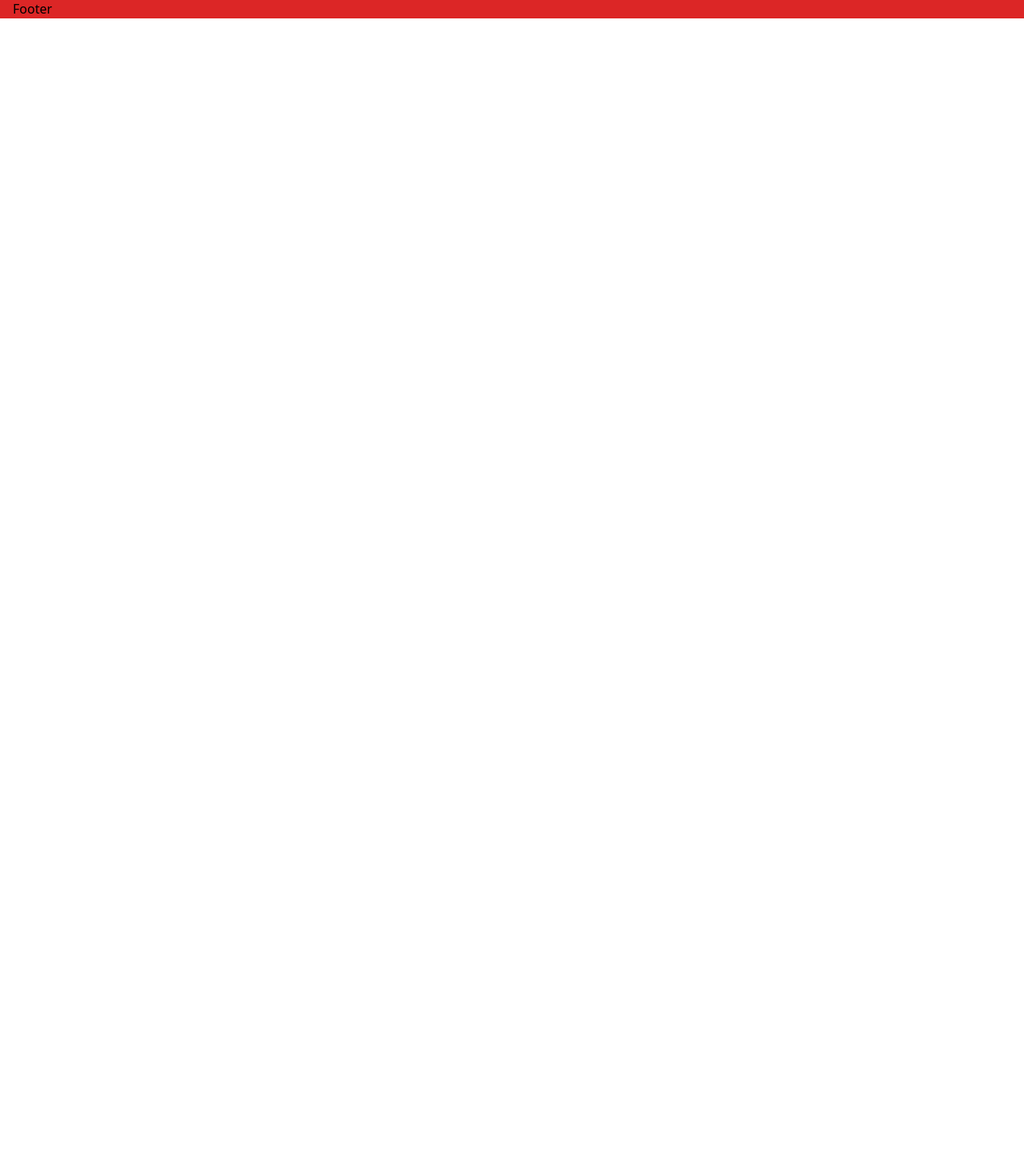
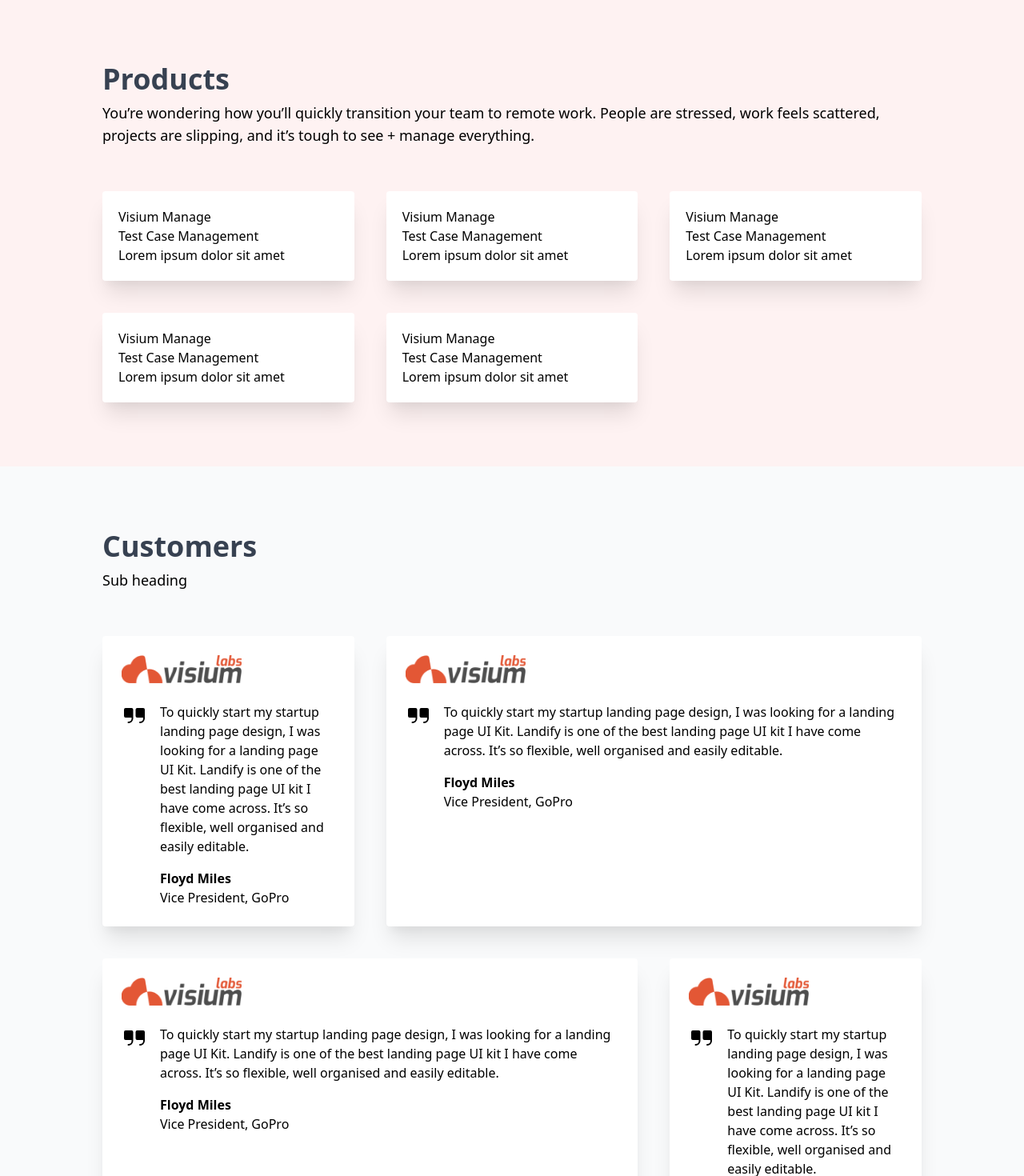
Before and after one commit to arda-e/vLabsWeb, a Next.js app in the folder vlabsweb/: page / in a window 1280 px wide. Shown: the part 500-1970 px from the top of the page at 80% size. Before the commit the page ends 800 px from the top, so only its background shows below. Built offline with nearby package versions, Linux system fonts and the light colour scheme.

Commit message:
tailwind ekleniyor.

```diff
--- /dev/null
+++ b/vlabsweb/components/Customers/CustomerCard.js
@@ -0,0 +1,29 @@
+import Image from 'next/image'
+
+const CustomerCard = ({logoSrc, description, name, title}) => {
+    return (
+        <div className="bg-white p-6 rounded flex items-stretch shadow-xl">
+            <div className="flex flex-col">
+            <div className="flex">
+                <Image src="/visium-labs-logo.png" height="35" width="150" />
+            </div>
+            <div className="flex flex-row mt-6">
+                <div className="font-bold text-6xl mr-4">
+                <svg xmlns="http://www.w3.org/2000/svg" width="32" height="32" fill="#000000" viewBox="0 0 256 256"><rect width="256" height="256" fill="none"></rect><path d="M116,72v88a48.05436,48.05436,0,0,1-48,48,8,8,0,0,1,0-16,32.036,32.036,0,0,0,32-32v-8H40a16.01833,16.01833,0,0,1-16-16V72A16.01833,16.01833,0,0,1,40,56h60A16.01833,16.01833,0,0,1,116,72ZM216,56H156a16.01833,16.01833,0,0,0-16,16v64a16.01833,16.01833,0,0,0,16,16h60v8a32.036,32.036,0,0,1-32,32,8,8,0,0,0,0,16,48.05436,48.05436,0,0,0,48-48V72A16.01833,16.01833,0,0,0,216,56Z"></path></svg>                </div>
+                <div>
+                    <div className="">To quickly start my startup landing page design, I was looking for a landing page UI Kit.
+                Landify is one of the best landing page UI kit I have come across.
+                It’s so flexible, well organised and easily editable.
+                    </div>
+                    <div className="flex flex-col mt-4 mr-4">
+                        <div className="font-bold text-md">Floyd Miles</div>
+                        <div>Vice President, GoPro</div>
+                    </div>
+                </div>
+            </div>
+            </div>
+        </div>
+    )
+}
+
+export default CustomerCard
--- /dev/null
+++ b/vlabsweb/components/Customers/Customers.js
@@ -0,0 +1,27 @@
+import CustomerCard from './CustomerCard'
+const Customers = () => {
+    return (
+        <section className="py-10 md:py-20 px-5 md:px-32 bg-gray-50 flex flex-col justify-center">
+            <div id="heading" className="flex flex-col mb-14">
+                <div className="text-center md:text-left font-bold text-3xl md:text-4xl text-gray-700">Customers</div>
+                <div className="text-center md:text-left mt-2 text-md md:text-lg">Sub heading</div>
+            </div>
+            <div className="grid grid-cols-1 md:grid-cols-3 grid-rows-4 md:grid-rows-2 gap-10 ">
+                <div className="col-span-full md:col-span-1 self-stretch flex">
+                    <CustomerCard logoSrc="" description="" name="" title="" />
+                </div>
+                <div className="col-span-full md:col-span-2 self-stretch flex">
+                    <CustomerCard logoSrc="" description="" name="" title="" />
+                </div>
+                <div className="col-span-full md:col-span-2 self-stretch flex">
+                    <CustomerCard logoSrc="" description="" name="" title="" />
+                </div>
+                <div className="col-span-full md:col-span-1 self-stretch flex">
+                    <CustomerCard logoSrc="" description="" name="" title="" />
+                </div>
+            </div>
+        </section>
+    )
+}
+
+export default Customers
--- a/vlabsweb/components/Footer.js
+++ b/vlabsweb/components/Footer.js
@@ -1,7 +1,10 @@
 const Footer = () => {
     return (
         <footer className="bg-red-600">
-            <div className="mx-4">Footer</div>
+            <div className="mx-4">
+                import Image from 'next/image'
+
+            </div>
         </footer>
     )
 }
--- a/vlabsweb/components/HeroSection.js
+++ b/vlabsweb/components/HeroSection.js
@@ -1,7 +1,7 @@
 
 const HeroSection = () => {
     return (
-        <section className="flex items-center justify-center  h-80 ">
+        <section className="flex items-center justify-center h-80 ">
             <div className="flex flex-col">
                 <div className="text-gray-600 text-5xl font-semibold text-center">All About Test</div>
                 <div className="text-gray-600 text-xl font-normal text-center mt-2">You’re wondering how you’ll quickly transition your team to remote work. <br/>People are stressed,
--- /dev/null
+++ b/vlabsweb/components/Products/ProductCard.js
@@ -0,0 +1,11 @@
+const ProductCard = ({name, description, text}) => {
+    return (
+        <div className="bg-white p-5 rounded flex flex-col items-stretch shadow-xl">
+            <h3>{name}</h3>
+            <h4>{description}</h4>
+            <p>{text}</p>
+        </div>
+    )
+}
+
+export default ProductCard
--- /dev/null
+++ b/vlabsweb/components/Products/Products.js
@@ -0,0 +1,21 @@
+import ProductBox from "./ProductCard"
+
+const Products = () => {
+    return (
+        <section className="py-10 md:py-20 px-5 md:px-32 bg-red-50 flex flex-col justify-center">
+            <div className="flex flex-col mb-5 md:mb-14">
+                <h1 className="font-bold text-3xl md:text-4xl text-center md:text-left text-gray-700">Products</h1>
+                <h3 className="mt-2 text-center md:text-left text-md md:text-lg">You’re wondering how you’ll quickly transition your team to remote work. People are stressed, work feels scattered, projects are slipping, and it’s tough to see + manage everything.</h3>
+            </div>
+            <div className="grid grid-cols-3 grid-rows-2 gap-2 md:gap-10 ">
+                <ProductBox name="Visium Manage" description="Test Case Management" text="Lorem ipsum dolor sit amet" />
+                <ProductBox name="Visium Manage" description="Test Case Management" text="Lorem ipsum dolor sit amet" />
+                <ProductBox name="Visium Manage" description="Test Case Management" text="Lorem ipsum dolor sit amet" />
+                <ProductBox name="Visium Manage" description="Test Case Management" text="Lorem ipsum dolor sit amet" />
+                <ProductBox name="Visium Manage" description="Test Case Management" text="Lorem ipsum dolor sit amet" />
+            </div>
+        </section>
+    )
+}
+
+export default Products
--- a/vlabsweb/pages/index.js
+++ b/vlabsweb/pages/index.js
@@ -1,15 +1,19 @@
 import Head from 'next/head'
+import Customers from '../components/Customers/Customers'
+import Products from '../components/Products/Products'
 import HeroSection from '../components/HeroSection'
 import TestimonialBrands from '../components/TestimonialBrands'
+
 export default function Home() {
   return (
-    <div className="h-full">
+    <div className="">
       <Head>
         <title>Visium Labs</title>
       </Head>
       <HeroSection />
       <TestimonialBrands />
-
+      <Products />
+      <Customers />
     </div>
   )
 }
```
Also changed, not shown: vlabsweb/components/Navbar.js (line endings or trailing spaces).
